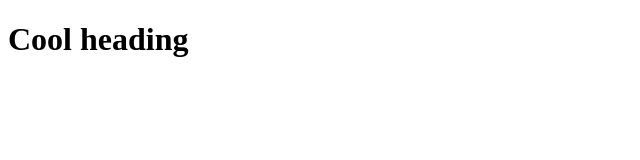
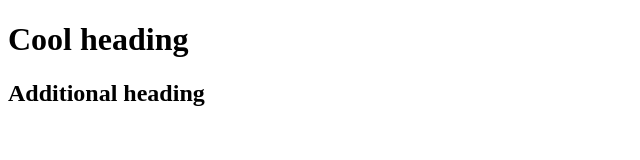
Before and after one commit to ben-lang-eng/intro-part2, a plain HTML site: page index.html in a window 1280 px wide. Shown: the whole page, without its empty margins (0-640 px from the left). Drawn offline with Linux system fonts and the light colour scheme.

Commit message:
Another heading added

```diff
--- a/index.html
+++ b/index.html
@@ -6,6 +6,7 @@
     <meta name="viewport" content="width=device-width, initial-scale=1.0">
     <title>COOL BACKGROUND</title>
     <h1>Cool heading</h1>
+    <h2>Additional heading</h2>
 </head>
 <body>
 
```
